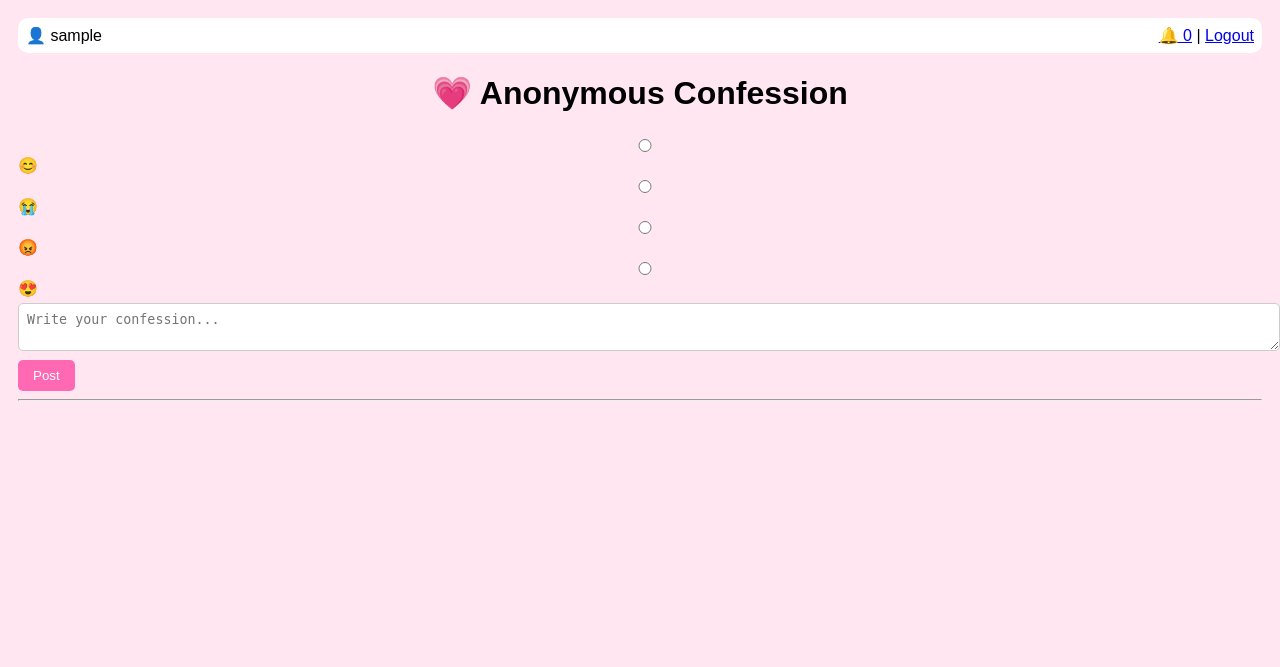
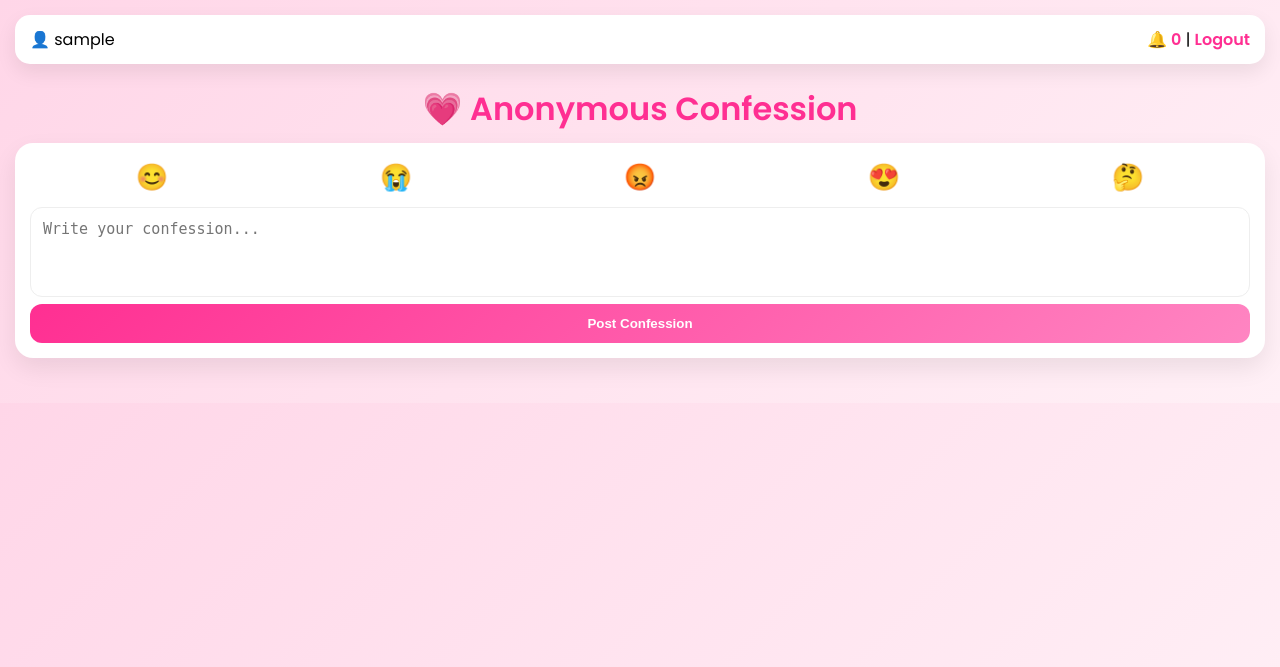
Before and after one commit to totosheyn-cyber/Group-3, a Flask app: page / in a window 1280 px wide. Shown: the top 667 px of the page. Run offline with Flask 3, Linux system fonts and the light colour scheme; the visitor is signed in with stand-in values (Sample User, id 1); data that the repository does not hold is empty.

Commit message:
Update modern index layout

```diff
--- a/app.py
+++ b/app.py
@@ -224,3 +224,229 @@ def like(id):
 # ---------------- RUN ----------------
 if __name__ == "__main__":
     app.run(debug=True)
+from flask import Flask, render_template, request, redirect, session
+import sqlite3
+
+app = Flask(__name__)
+app.secret_key = "secret123"
+
+# ---------------- DATABASE ----------------
+def get_db():
+    return sqlite3.connect("confessions.db")
+
+def create_tables():
+    db = get_db()
+    c = db.cursor()
+
+    c.execute("""
+        CREATE TABLE IF NOT EXISTS users (
+            id INTEGER PRIMARY KEY AUTOINCREMENT,
+            username TEXT UNIQUE,
+            password TEXT
+        )
+    """)
+
+    c.execute("""
+        CREATE TABLE IF NOT EXISTS posts (
+            id INTEGER PRIMARY KEY AUTOINCREMENT,
+            message TEXT,
+            emoji TEXT,
+            username TEXT,
+            likes INTEGER DEFAULT 0
+        )
+    """)
+
+    c.execute("""
+        CREATE TABLE IF NOT EXISTS comments (
+            id INTEGER PRIMARY KEY AUTOINCREMENT,
+            post_id INTEGER,
+            username TEXT,
+            comment TEXT
+        )
+    """)
+
+    c.execute("""
+        CREATE TABLE IF NOT EXISTS notifications (
+            id INTEGER PRIMARY KEY AUTOINCREMENT,
+            username TEXT,
+            text TEXT,
+            seen INTEGER DEFAULT 0
+        )
+    """)
+
+    db.commit()
+    db.close()
+
+create_tables()
+
+# ---------------- REGISTER ----------------
+@app.route("/register", methods=["GET", "POST"])
+def register():
+    if request.method == "POST":
+        u = request.form["username"]
+        p = request.form["password"]
+
+        try:
+            db = get_db()
+            c = db.cursor()
+            c.execute("INSERT INTO users VALUES (NULL, ?, ?)", (u, p))
+            db.commit()
+            db.close()
+            return redirect("/login")
+        except:
+            return "Username already exists!"
+
+    return render_template("register.html")
+
+# ---------------- LOGIN ----------------
+@app.route("/login", methods=["GET", "POST"])
+def login():
+    if request.method == "POST":
+        u = request.form["username"]
+        p = request.form["password"]
+
+        db = get_db()
+        c = db.cursor()
+        c.execute("SELECT * FROM users WHERE username=? AND password=?", (u, p))
+        user = c.fetchone()
+        db.close()
+
+        if user:
+            session["user"] = u
+            return redirect("/")
+        return "Invalid login!"
+
+    return render_template("login.html")
+
+# ---------------- LOGOUT ----------------
+@app.route("/logout")
+def logout():
+    session.clear()
+    return redirect("/login")
+
+# ---------------- HOME ----------------
+@app.route("/", methods=["GET", "POST"])
+def index():
+    if not session.get("user"):
+        return redirect("/login")
+
+    db = get_db()
+    c = db.cursor()
+
+    # Create post
+    if request.method == "POST":
+        msg = request.form.get("message")
+        emoji = request.form.get("emoji")
+        user = session["user"]
+
+        if msg and emoji:
+            c.execute(
+                "INSERT INTO posts (message, emoji, username, likes) VALUES (?, ?, ?, 0)",
+                (msg, emoji, user)
+            )
+            db.commit()
+
+    # Load posts
+    c.execute("SELECT * FROM posts ORDER BY id DESC")
+    posts = c.fetchall()
+
+    # Load comments
+    c.execute("SELECT * FROM comments ORDER BY id ASC")
+    comments = c.fetchall()
+
+    # Notification count
+    c.execute(
+        "SELECT COUNT(*) FROM notifications WHERE username=? AND seen=0",
+        (session["user"],)
+    )
+    notif_count = c.fetchone()[0]
+
+    db.close()
+
+    return render_template(
+        "index.html",
+        posts=posts,
+        comments=comments,
+        user=session["user"],
+        notif_count=notif_count
+    )
+
+# ---------------- COMMENT ----------------
+@app.route("/comment/<int:post_id>", methods=["POST"])
+def comment(post_id):
+    if not session.get("user"):
+        return redirect("/login")
+
+    text = request.form.get("comment")
+    user = session["user"]
+
+    if not text:
+        return redirect("/")
+
+    db = get_db()
+    c = db.cursor()
+
+    # Save comment
+    c.execute(
+        "INSERT INTO comments (post_id, username, comment) VALUES (?, ?, ?)",
+        (post_id, user, text)
+    )
+
+    # Find post owner
+    c.execute("SELECT username FROM posts WHERE id=?", (post_id,))
+    row = c.fetchone()
+
+    if row:
+        owner = row[0]
+        if owner != user:
+            c.execute(
+                "INSERT INTO notifications (username, text, seen) VALUES (?, ?, 0)",
+                (owner, f"{user} replied to your post")
+            )
+
+    db.commit()
+    db.close()
+
+    return redirect("/")
+
+# ---------------- PROFILE ----------------
+@app.route("/profile")
+def profile():
+    if not session.get("user"):
+        return redirect("/login")
+
+    user = session["user"]
+    db = get_db()
+    c = db.cursor()
+
+    c.execute("SELECT * FROM posts WHERE username=? ORDER BY id DESC", (user,))
+    my_posts = c.fetchall()
+
+    c.execute("SELECT * FROM notifications WHERE username=? ORDER BY id DESC", (user,))
+    notifications = c.fetchall()
+
+    # Mark notifications seen
+    c.execute("UPDATE notifications SET seen=1 WHERE username=?", (user,))
+    db.commit()
+    db.close()
+
+    return render_template(
+        "profile.html",
+        user=user,
+        posts=my_posts,
+        notifications=notifications
+    )
+
+# ---------------- LIKE ----------------
+@app.route("/like/<int:id>")
+def like(id):
+    db = get_db()
+    c = db.cursor()
+    c.execute("UPDATE posts SET likes = likes + 1 WHERE id=?", (id,))
+    db.commit()
+    db.close()
+    return redirect("/")
+
+# ---------------- RUN ----------------
+if __name__ == "__main__":
+    app.run(debug=True)
--- a/static/style.css
+++ b/static/style.css
@@ -1,56 +1,150 @@
-body {
-    font-family: Arial;
-    background: #ffe6f0;
-    padding: 10px;
+@import url('https://fonts.googleapis.com/css2?family=Poppins:wght@300;400;600&display=swap');
+
+* {
+    box-sizing: border-box;
 }
 
+body {
+    font-family: 'Poppins', sans-serif;
+    background: linear-gradient(135deg, #ffd6e8, #fff0f6);
+    margin: 0;
+    padding: 15px;
+}
+
+/* Top Bar */
+.top-bar {
+    display: flex;
+    justify-content: space-between;
+    align-items: center;
+    background: white;
+    padding: 12px 15px;
+    border-radius: 15px;
+    box-shadow: 0 8px 20px rgba(0,0,0,0.08);
+    margin-bottom: 15px;
+}
+
+.top-bar a {
+    text-decoration: none;
+    color: #ff2f92;
+    font-weight: 600;
+}
+
+/* Headings */
 h1, h2 {
     text-align: center;
-}
-
-.post-box {
-    background: white;
-    padding: 10px;
-    border-radius: 10px;
+    color: #ff2f92;
     margin-bottom: 10px;
 }
 
-textarea, input {
-    width: 100%;
-    padding: 8px;
-    margin-top: 5px;
-    border-radius: 5px;
-    border: 1px solid #ccc;
+/* Card */
+.post-box {
+    background: white;
+    padding: 15px;
+    border-radius: 18px;
+    margin-bottom: 15px;
+    box-shadow: 0 10px 25px rgba(0,0,0,0.08);
+    animation: fadeUp 0.4s ease;
 }
 
+@keyframes fadeUp {
+    from { opacity: 0; transform: translateY(10px); }
+    to { opacity: 1; transform: translateY(0); }
+}
+
+/* Inputs */
+input, textarea {
+    width: 100%;
+    padding: 12px;
+    border-radius: 12px;
+    border: 1px solid #eee;
+    outline: none;
+    font-size: 15px;
+    transition: 0.2s;
+}
+
+input:focus, textarea:focus {
+    border-color: #ff2f92;
+    box-shadow: 0 0 0 2px #ffd1e8;
+}
+
+textarea {
+    resize: none;
+    height: 90px;
+}
+
+/* Buttons */
 button {
-    background: hotpink;
+    background: linear-gradient(135deg, #ff2f92, #ff85c2);
     border: none;
     color: white;
-    padding: 8px 15px;
-    border-radius: 5px;
-    margin-top: 5px;
+    padding: 12px;
+    width: 100%;
+    border-radius: 12px;
+    font-weight: 600;
+    cursor: pointer;
+    transition: 0.2s;
 }
 
-.top-bar {
+button:hover {
+    transform: scale(1.02);
+    box-shadow: 0 6px 15px rgba(255,47,146,0.4);
+}
+
+/* Emoji Row */
+.emoji-row {
     display: flex;
-    justify-content: space-between;
-    background: white;
-    padding: 8px;
-    border-radius: 10px;
+    justify-content: space-around;
+    font-size: 26px;
+    margin-bottom: 10px;
+}
+
+.emoji-row input {
+    display: none;
 }
 
 .emoji-row label {
-    margin-right: 10px;
+    cursor: pointer;
+    transition: transform 0.2s;
 }
 
+.emoji-row label:hover {
+    transform: scale(1.3);
+}
+
+/* Like Row */
+.like-row {
+    display: flex;
+    justify-content: space-between;
+    margin-top: 10px;
+}
+
+.like-row a {
+    color: #ff2f92;
+    font-weight: 600;
+    text-decoration: none;
+}
+
+/* Comments */
 .comments {
-    background: #fff0f6;
-    padding: 5px;
-    border-radius: 5px;
-    margin-top: 5px;
+    background: #fff5fa;
+    padding: 8px;
+    border-radius: 10px;
+    margin-top: 8px;
 }
 
 .comment {
     font-size: 14px;
+    margin-bottom: 4px;
 }
+
+/* Profile badge */
+.emoji-display {
+    font-size: 30px;
+}
+
+/* Mobile */
+@media (max-width: 600px) {
+    body {
+        padding: 10px;
+    }
+}
--- a/templates/index.html
+++ b/templates/index.html
@@ -2,13 +2,14 @@
 <html>
 <head>
     <title>Anonymous Confession</title>
-    <meta name="viewport" content="width=device-width, initial-scale=1">
+    <meta name="viewport" content="width=device-width, initial-scale=1.0">
     <link rel="stylesheet" href="/static/style.css">
 </head>
 <body>
 
+<!-- Top Navigation -->
 <div class="top-bar">
-    <span>👤 {{ user }}</span>
+    <div>👤 {{ user }}</div>
     <div>
         <a href="/profile">🔔 {{ notif_count }}</a> |
         <a href="/logout">Logout</a>
@@ -17,45 +18,74 @@
 
 <h1>💗 Anonymous Confession</h1>
 
+<!-- Create Post -->
+<div class="post-box">
 <form method="post">
+
     <div class="emoji-row">
-        <label><input type="radio" name="emoji" value="😊" required> 😊</label>
-        <label><input type="radio" name="emoji" value="😭"> 😭</label>
-        <label><input type="radio" name="emoji" value="😡"> 😡</label>
-        <label><input type="radio" name="emoji" value="😍"> 😍</label>
+        <label>
+            <input type="radio" name="emoji" value="😊" required>
+            😊
+        </label>
+        <label>
+            <input type="radio" name="emoji" value="😭">
+            😭
+        </label>
+        <label>
+            <input type="radio" name="emoji" value="😡">
+            😡
+        </label>
+        <label>
+            <input type="radio" name="emoji" value="😍">
+            😍
+        </label>
+        <label>
+            <input type="radio" name="emoji" value="🤔">
+            🤔
+        </label>
     </div>
 
     <textarea name="message" placeholder="Write your confession..." required></textarea>
-    <button>Post</button>
+    <button>Post Confession</button>
 </form>
+</div>
 
-<hr>
+<div style="height:15px;"></div>
 
+<!-- Feed -->
 {% for post in posts %}
 <div class="post-box">
-    <div class="emoji-display">{{ post[2] }}</div>
-    <small>👤 {{ post[3] }}</small>
-    <p>{{ post[1] }}</p>
 
+    <div style="display:flex; justify-content:space-between; align-items:center;">
+        <div class="emoji-display">{{ post[2] }}</div>
+        <small>👤 {{ post[3] }}</small>
+    </div>
+
+    <p style="margin-top:5px;">{{ post[1] }}</p>
+
+    <!-- Like -->
     <div class="like-row">
         <a href="/like/{{ post[0] }}">❤️ Like</a>
         <span>{{ post[4] }} Likes</span>
     </div>
 
+    <!-- Comments -->
     <div class="comments">
         {% for c in comments %}
             {% if c[1]|int == post[0]|int %}
                 <div class="comment">
-                    <b>{{ c[2] }}</b>: {{ c[3] }}
+                    <b>{{ c[2] }}</b> {{ c[3] }}
                 </div>
             {% endif %}
         {% endfor %}
     </div>
 
+    <!-- Reply -->
     <form action="/comment/{{ post[0] }}" method="post">
         <input name="comment" placeholder="Write a reply..." required>
         <button>Reply</button>
     </form>
+
 </div>
 {% endfor %}
 
```
